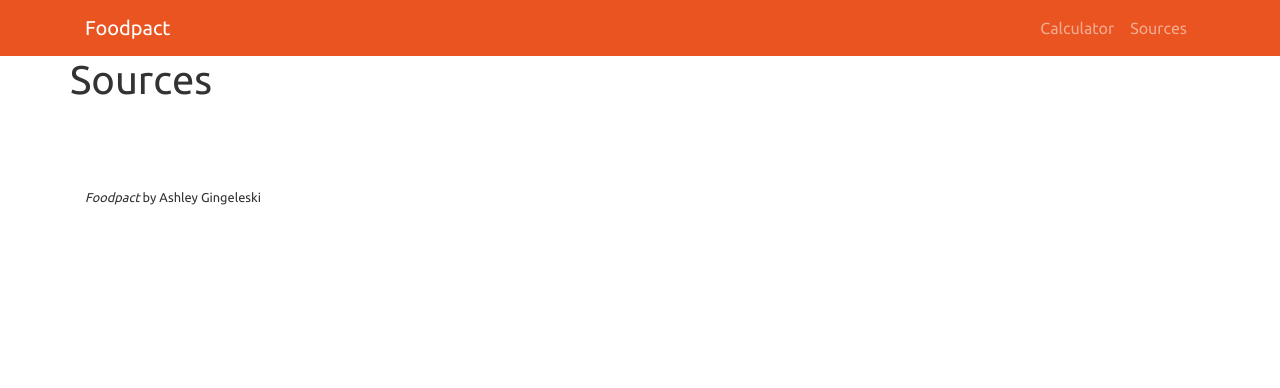
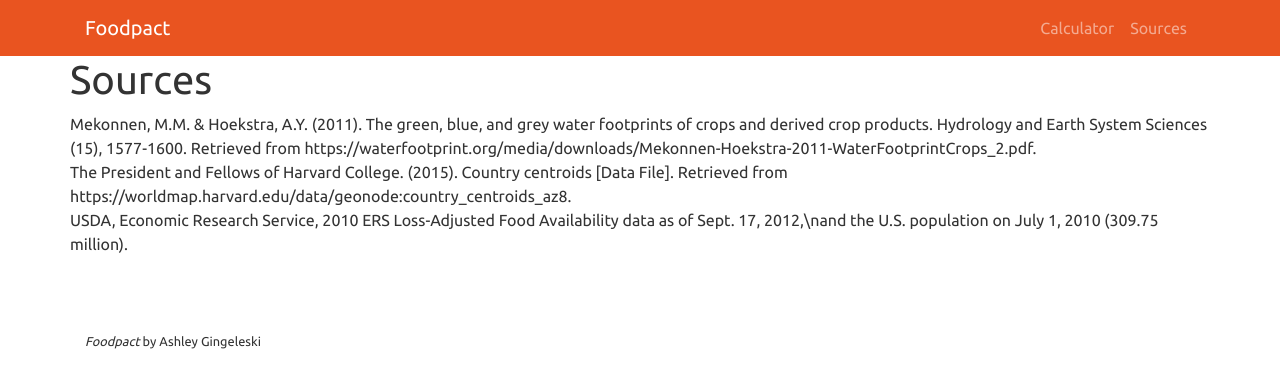
Before and after one commit to ashleylizg/foodpact, a Flask app: page /sources in a window 1280 px wide. Shown: the top 388 px of the page. Run offline with Flask 2, Linux system fonts and the light colour scheme; parts of the project's set-up code (start-up, migrations or seed data) failed here and were passed over; some libraries are stand-ins or nearby versions.

Commit message:
graphs update for #5 homepage and #3 start adding sources

```diff
--- a/project/client/templates/main/sources.html
+++ b/project/client/templates/main/sources.html
@@ -7,7 +7,13 @@
         <h1>Sources</h1>
     </div>
     <div class="row">
-        <!-- TODO go wild -->
+        Mekonnen, M.M. & Hoekstra, A.Y. (2011). The green, blue, and grey water footprints of crops and derived crop products. Hydrology and Earth System Sciences (15), 1577-1600. Retrieved from https://waterfootprint.org/media/downloads/Mekonnen-Hoekstra-2011-WaterFootprintCrops_2.pdf.
+    </div>
+    <div class="row">
+        The President and Fellows of Harvard College. (2015). Country centroids [Data File]. Retrieved from https://worldmap.harvard.edu/data/geonode:country_centroids_az8.
+    </div>
+    <div class="row">
+        USDA, Economic Research Service, 2010 ERS Loss-Adjusted Food Availability data as of Sept. 17, 2012,\nand the U.S. population on July 1, 2010 (309.75 million).
     </div>
 </div>
 
```
Also changed, not shown: project/client/templates/main/home.html (+8 -4 lines), project/client/static/img/food_import_cat_totals.svg, project/client/static/img/food_imports.svg (added), project/client/static/img/food_waste_2010.svg, project/client/static/img/water_footprints.svg (added), 2 other files.
